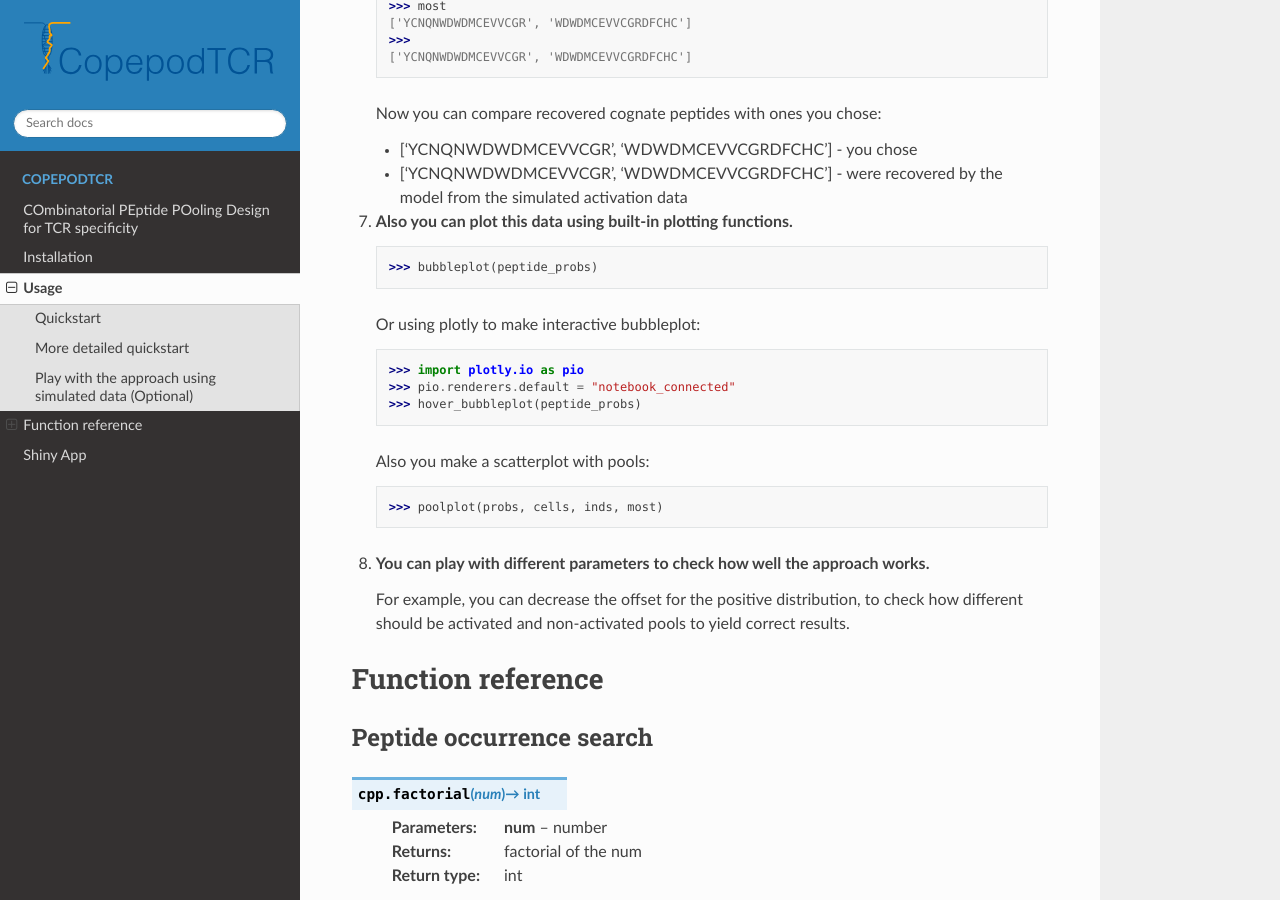
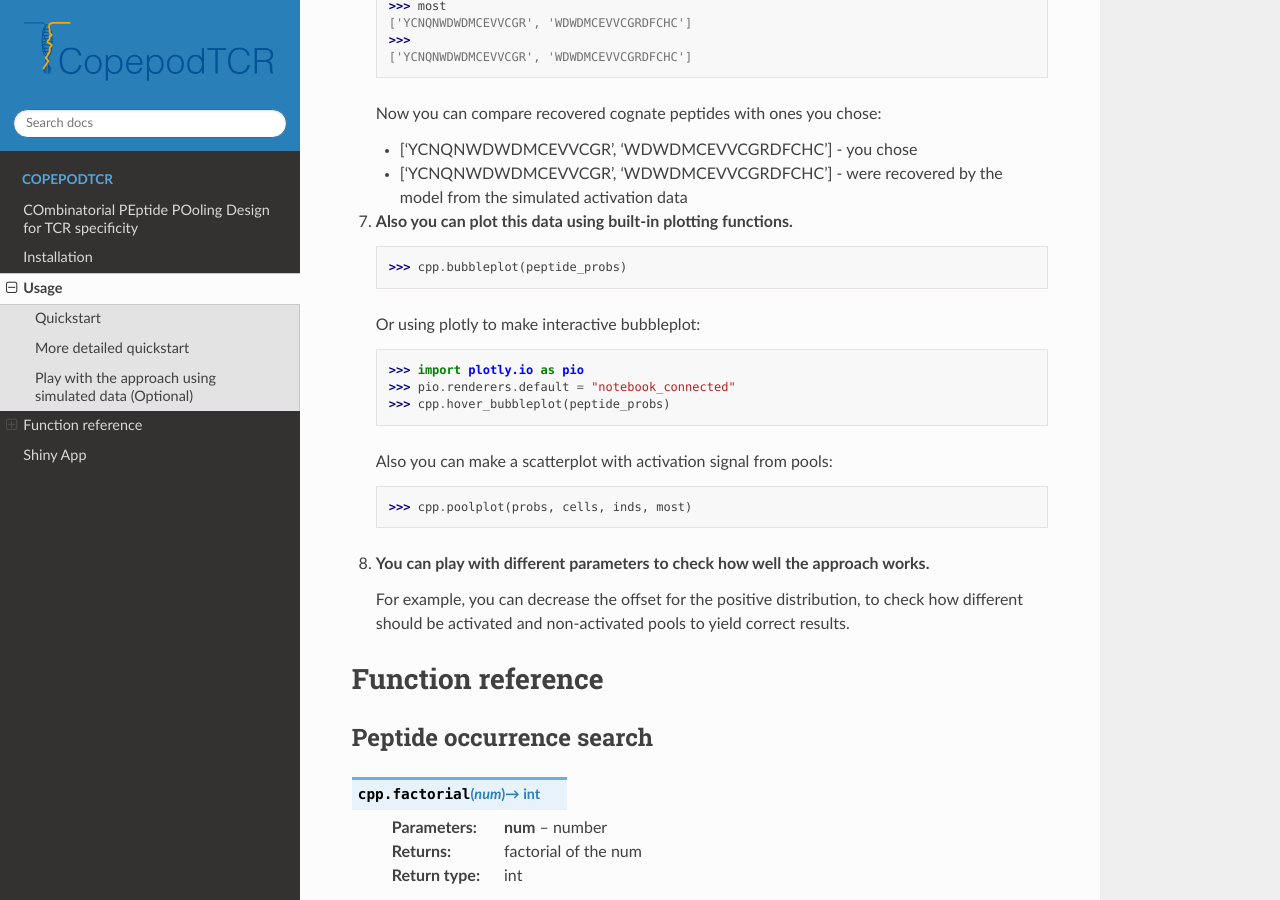
Before and after one commit to meyer-lab-cshl/copepodTCR, a Sphinx documentation site: the page built from docs/source/Usage.rst, in a window 1280 px wide and 900 px high, scrolled down 19243 px. Built offline with Sphinx 7.4.7 and the Read the Docs theme 3.1.0, drawn with Linux system fonts in a browser that asks for light colours; some of the changed text lies outside the part shown.

Commit message:
Edited usage section in documentation

```diff
--- a/docs/source/Usage.rst
+++ b/docs/source/Usage.rst
@@ -98,7 +98,7 @@ To analyze results:
    # Plotting results
 
    # log10 of percentage of activated T cells per pool
-   poolplot(probs, cells, inds, most)
+   cpp.poolplot(probs, cells, inds, most)
 
    # interactive version of the bubbleplot, with each peptide = 1 bubble, its size represents
    # difference between number of activated and non-activated pools in its address,
@@ -106,11 +106,11 @@ To analyze results:
    # Y-axis: peptide probability
    import plotly.io as pio
    pio.renderers.default = "notebook_connected"
-   fig = hover_bubbleplot(peptide_probs)
+   fig = cpp.hover_bubbleplot(peptide_probs)
    fig.show()
 
    ## if interactive version is not displayed, you can check usual bubbleplot:
-   bubbleplot(peptide_probs)
+   cpp.bubbleplot(peptide_probs)
 
 
 .. _quickstartf-section:
@@ -652,7 +652,7 @@ More detailed quickstart
 
    .. code-block:: python
 
-      >>> bubbleplot(peptide_probs)
+      >>> cpp.bubbleplot(peptide_probs)
 
    .. image:: bubble_plot.png
 
@@ -662,14 +662,14 @@ More detailed quickstart
 
       >>> import plotly.io as pio
       >>> pio.renderers.default = "notebook_connected"
-      >>> hover_bubbleplot(peptide_probs)
-
-
+      >>> cpp.hover_bubbleplot(peptide_probs)
+
+   **Scatterplot for pools**
    Also you make a scatterplot with pools. Each dot is one replicate, with its pool index on X-axis and its log10 percentage of activated T cells on Y-axis. Pools identified by the activation model as activated are plotted green, others pools are gray.
 
    .. code-block:: python
 
-      >>> poolplot(probs, cells, inds, most)
+      >>> cpp.poolplot(probs, cells, inds, most)
 
    .. image:: pool_plot.png
 
@@ -868,7 +868,7 @@ If you want to play with the approach with the generated data, you can use the f
 
    .. code-block:: python
 
-      >>> bubbleplot(peptide_probs)
+      >>> cpp.bubbleplot(peptide_probs)
 
    Or using plotly to make interactive bubbleplot:
 
@@ -876,13 +876,13 @@ If you want to play with the approach with the generated data, you can use the f
 
       >>> import plotly.io as pio
       >>> pio.renderers.default = "notebook_connected"
-      >>> hover_bubbleplot(peptide_probs)
-
-   Also you make a scatterplot with pools:
-
-   .. code-block:: python
-
-      >>> poolplot(probs, cells, inds, most)
+      >>> cpp.hover_bubbleplot(peptide_probs)
+
+   Also you can make a scatterplot with activation signal from pools:
+
+   .. code-block:: python
+
+      >>> cpp.poolplot(probs, cells, inds, most)
 
 
 8. **You can play with different parameters to check how well the approach works.**
```
Also changed, not shown: 2 other files.
